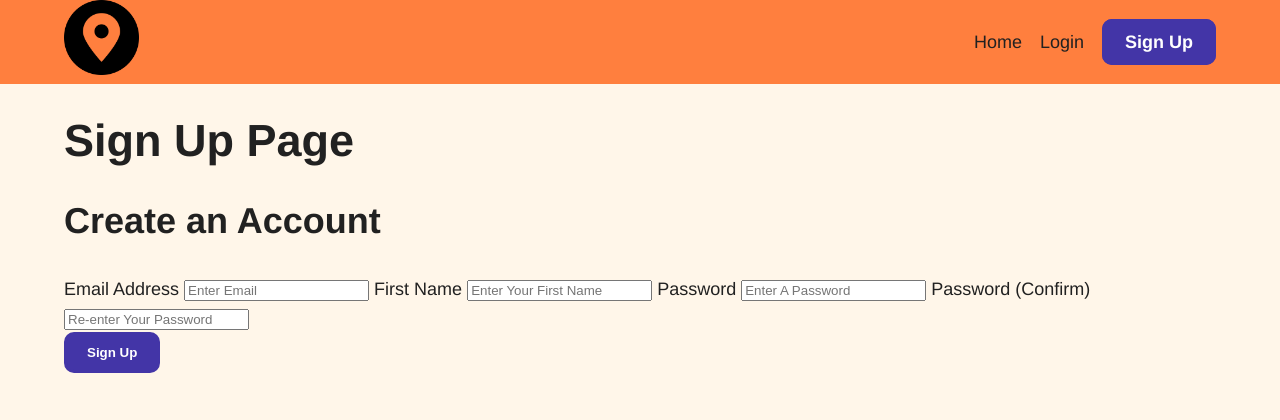
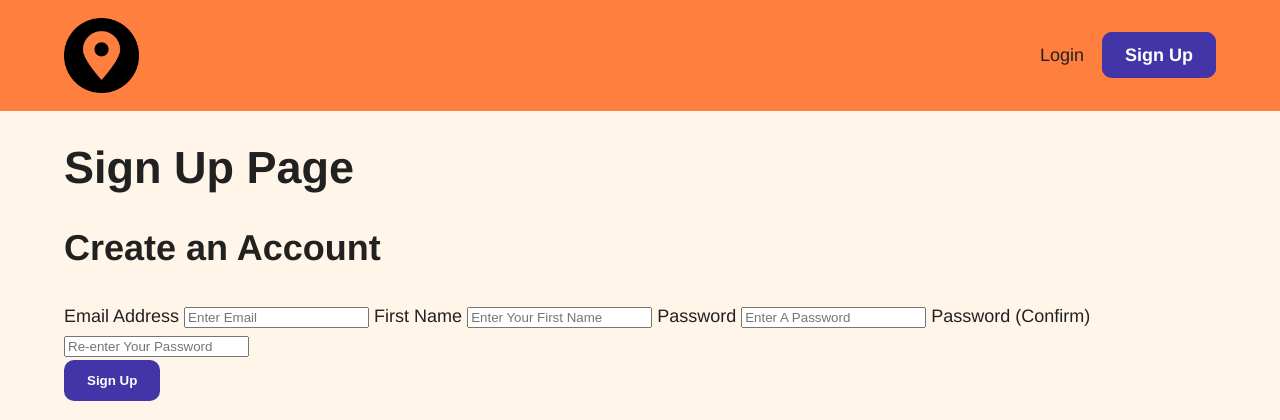
Before and after one commit to Izacistan/reminder-roost, a Flask app: page /sign-up in a window 1280 px wide. Shown: the top 420 px of the page. Run offline with Flask 3, Linux system fonts and the light colour scheme.

Commit message:
login, logout functionality, nav menu conditionals based on current user log in status
1. Added login functionality.
2. Added logout functionality.
3. Added conditionals to base.html that show anonymous users just the login or sign up pages, and logged in users the Home, Logout, My Account, and My Tasks pages.

```diff
--- a/app/auth.py
+++ b/app/auth.py
@@ -2,6 +2,7 @@ from flask import Blueprint, render_template, request, flash, redirect, url_for
 from . import db
 from .models import User
 from werkzeug.security import generate_password_hash, check_password_hash
+from flask_login import login_user, login_required, logout_user, current_user #connected to user mix-in, in models.py
 
 auth = Blueprint('auth', __name__)
 
@@ -20,25 +21,34 @@ def login():
         if user:
             if check_password_hash(user.password, password):
                 flash("Logged in successfully!", category='success')
-                return redirect(url_for('views.home'))
+
+                # Log in the user
+                login_user(user, remember=True)
+
+                return redirect(url_for('views.index'))
             else:
                 flash("Incorrect password. Please try again", category='error')
         else:
             flash("No email found. Please try a different one.", category='error')
 
-
-
-    return render_template("login.html")
+    return render_template("login.html", user=current_user)
 
 
 @auth.route('/logout')
+@login_required
 def logout():
-    return "Logout page"
+
+    # Log out the current user
+    logout_user()
+
+    return redirect(url_for('auth.login'))
 
 
 @auth.route('/sign-up', methods=['GET', 'POST'])
 def sign_up():
     if request.method == 'POST':
+
+        # These variables will be passed as arguments to future function, to be called here
         email = request.form.get('email')
         first_name = request.form.get('firstName')
         password_1 = request.form.get('password1')
@@ -47,6 +57,7 @@ def sign_up():
         # Check if the provided email exists in the database
         user = User.query.filter_by(email=email).first()
 
+        # Add this code to function later
         # If the provided email already exists, then we prevent a new account from being created. Else, validate the user input.
         if user:
             flash("This email is already being used.", category='error')
@@ -59,13 +70,20 @@ def sign_up():
         elif len(password_1) < 7:
             flash('Password must be at least 7 characters', category='error')
         else:
-            #Add user to the database (move to separate function)
-            new_user = User(email=email, first_name=first_name, password=generate_password_hash(password_1, method='pbkdf2:sha256'))
+            # Add user to the database (move to separate function)
+            new_user = User(email=email, first_name=first_name,
+                            password=generate_password_hash(password_1, method='pbkdf2:sha256'))
+
+            # Add new user to the database
             db.session.add(new_user)
             db.session.commit()
+
+            # Log in the user
+            login_user(user, remember=True)
+
             flash(f"Account created for {first_name}!", category='success')
 
             # Redirect to URL for Home page
             return redirect(url_for('views.index'))
 
-    return render_template("sign_up.html")
+    return render_template("sign_up.html", user=current_user)
--- a/app/static/css/style.css
+++ b/app/static/css/style.css
@@ -12,6 +12,11 @@ header {
     align-items: center;
     display: flex;
     justify-content: space-between;
+    padding: 1em 0;
+}
+
+.logo {
+    height: 75px;
 }
 
 .nav-links {
--- a/app/templates/base.html
+++ b/app/templates/base.html
@@ -25,13 +25,17 @@
                 <span class="hamburger-bar"></span>
                 <span class="hamburger-bar"></span>
               </button>
-              <ul class="nav-links">
-                <li><a href="/" class="nav-link">Home</a></li>
-<!--                <li><a href="#" class="nav-link">My Tasks</a></li>-->
-<!--                <li><a href="#" class="nav-link">My Account</a></li>-->
-                <li><a href="/login" class="nav-link">Login</a></li> <!-- Add conditional logic based on session to make sure this button only shows up for users NOT signed in -->
-                <li><a href="/sign-up" class="btn">Sign Up</a></li> <!-- Add conditional login based on session to make this either Sign Up or Logout -->
-              </ul>
+                <ul class="nav-links">
+                    {% if user.is_authenticated %}
+                      <li><a href="/" class="nav-link">Home</a></li>
+                      <li><a href="#" class="nav-link">My Tasks</a></li>
+                      <li><a href="#" class="nav-link">My Account</a></li>
+                      <li><a href="/logout" class="btn">Logout</a></li>
+                    {% else %}
+                      <li><a href="/login" class="nav-link">Login</a></li>
+                      <li><a href="/sign-up" class="btn">Sign Up</a></li>
+                    {% endif %}
+                </ul>
             </nav>
         </header>
 
--- a/app/views.py
+++ b/app/views.py
@@ -1,12 +1,14 @@
 from flask import Blueprint, render_template, request, redirect
 from . import db
 from .models import Task
+from flask_login import login_required, current_user
 
 views = Blueprint('views', __name__)
 
 
 # Home page, default
 @views.route('/', methods=['POST', 'GET'])
+@login_required
 def index():
     if request.method == 'POST':
         task_content = request.form['content']  # Grabbing data from <input> where name is 'content'
@@ -20,7 +22,7 @@ def index():
             return 'There was an issue adding your task.'
     else:
         tasks = Task.query.order_by(Task.date_created).all()
-        return render_template('index.html', tasks=tasks)
+        return render_template('index.html', user=current_user, tasks=tasks)
 
 
 # Delete task functionality
```
Also changed, not shown: app/__init__.py (+12 -0 lines), instance/tasks.db.
